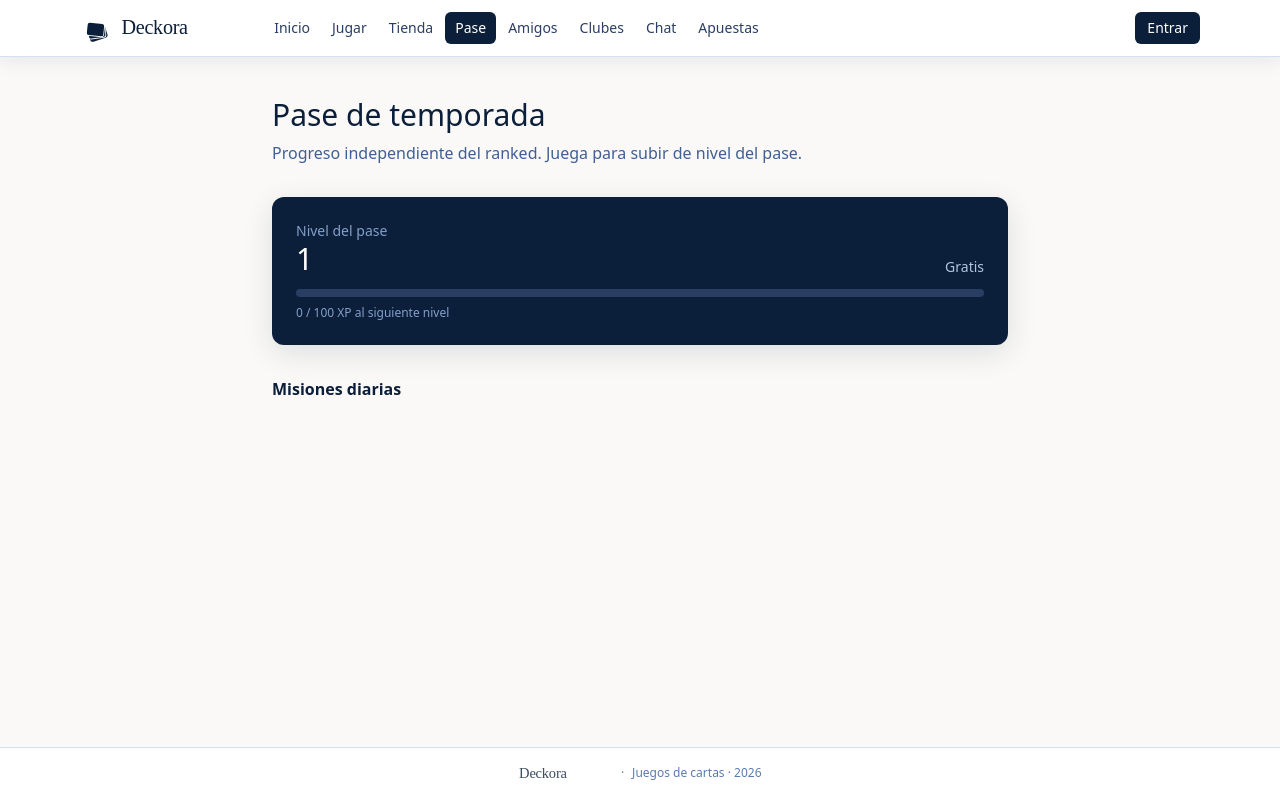
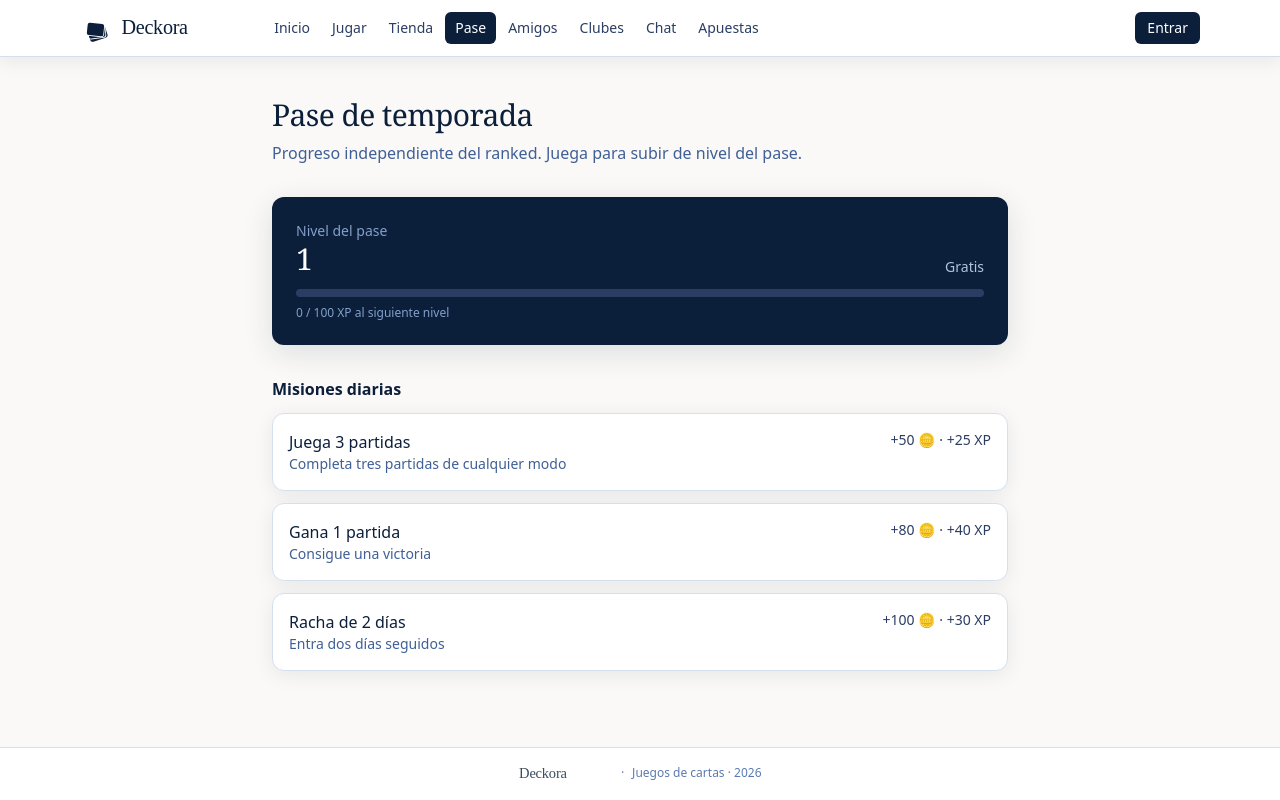
Before and after one commit to VIGARPAST-777-2/card-games-platform, a React (Vite) app in the folder apps/web/: page /pass in a window 1280 px wide. Built offline with nearby package versions, Linux system fonts and the light colour scheme.

Commit message:
PassPage: remove getSupabase, use profile only

```diff
--- a/apps/web/src/pages/PassPage.tsx
+++ b/apps/web/src/pages/PassPage.tsx
@@ -1,28 +1,31 @@
-import { useEffect, useState } from 'react';
-import { getSupabase } from '../lib/supabase';
 import { useAuthStore } from '../store/authStore';
 
-interface Mission {
-  id: string;
-  title: string;
-  description: string | null;
-  target: number;
-  reward_coins: number;
-  reward_xp: number;
-}
+const MISSIONS = [
+  {
+    id: '1',
+    title: 'Juega 3 partidas',
+    description: 'Completa tres partidas de cualquier modo',
+    reward_coins: 50,
+    reward_xp: 25,
+  },
+  {
+    id: '2',
+    title: 'Gana 1 partida',
+    description: 'Consigue una victoria',
+    reward_coins: 80,
+    reward_xp: 40,
+  },
+  {
+    id: '3',
+    title: 'Racha de 2 días',
+    description: 'Entra dos días seguidos',
+    reward_coins: 100,
+    reward_xp: 30,
+  },
+];
 
 export function PassPage() {
   const { profile } = useAuthStore();
-  const [missions, setMissions] = useState<Mission[]>([]);
-
-  useEffect(() => {
-    (async () => {
-      const sb = await getSupabase();
-      if (!sb) return;
-      const { data } = await sb.from('missions').select('*');
-      if (data) setMissions(data as Mission[]);
-    })();
-  }, []);
 
   const xp = profile?.season_pass_xp ?? 0;
   const tier = Math.floor(xp / 100) + 1;
@@ -30,7 +33,7 @@ export function PassPage() {
 
   return (
     <div className="max-w-3xl mx-auto px-4 py-10">
-      <h1 className="font-display text-3xl text-navy-900 mb-2">Pase de temporada</h1>
+      <h1 className="font-brand text-3xl text-navy-900 mb-2">Pase de temporada</h1>
       <p className="text-navy-500 mb-8">
         Progreso independiente del ranked. Juega para subir de nivel del pase.
       </p>
@@ -39,7 +42,7 @@ export function PassPage() {
         <div className="flex justify-between items-end mb-3">
           <div>
             <div className="text-navy-300 text-sm">Nivel del pase</div>
-            <div className="font-display text-3xl">{tier}</div>
+            <div className="font-brand text-3xl">{tier}</div>
           </div>
           <div className="text-sm text-navy-200">
             {profile?.season_pass_premium ? 'Premium activo' : 'Gratis'}
@@ -53,7 +56,7 @@ export function PassPage() {
 
       <h2 className="font-semibold text-navy-900 mb-3">Misiones diarias</h2>
       <ul className="space-y-3">
-        {missions.map((m) => (
+        {MISSIONS.map((m) => (
           <li
             key={m.id}
             className="rounded-xl border border-navy-100 bg-white p-4 flex justify-between gap-4 shadow-soft"
```
